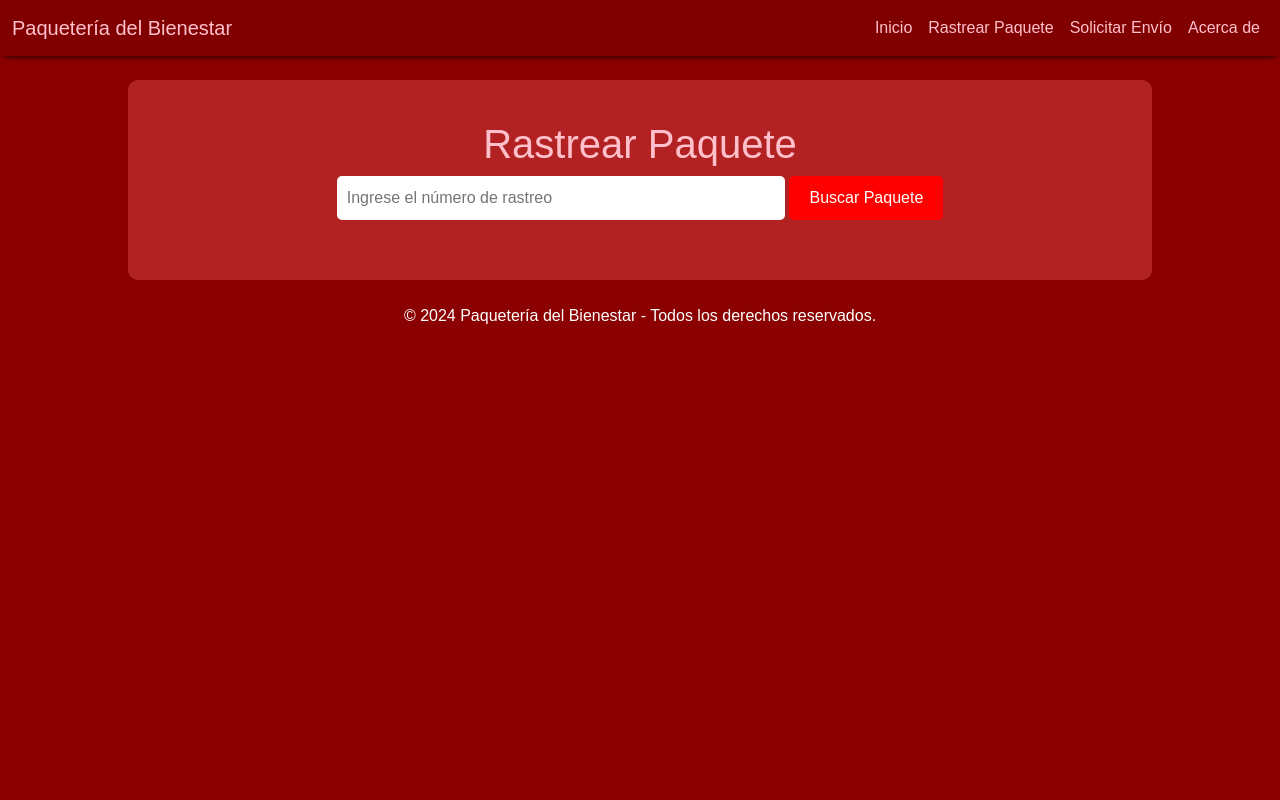
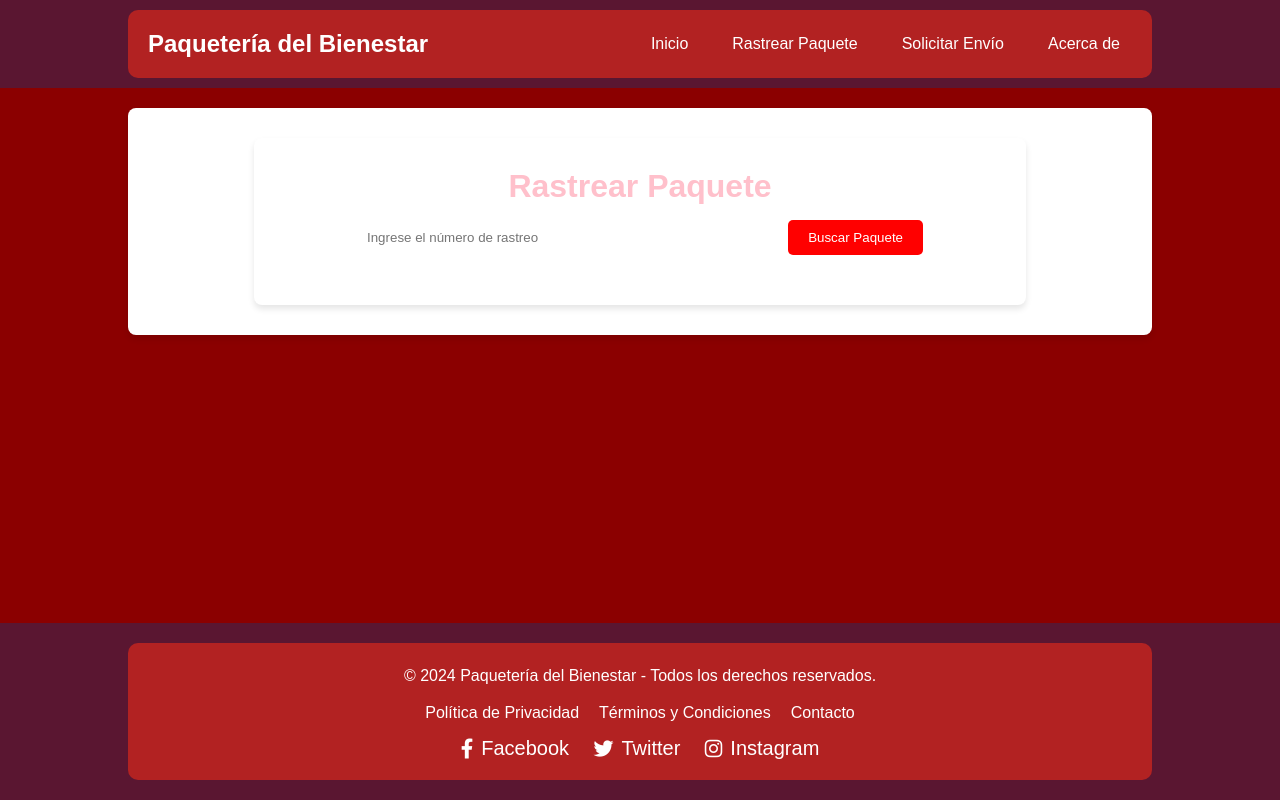
Before and after one commit to rayo-alcantar/Paqueteria_del_bienestar, a Django app: page /rastreo-paquete/ in a window 1280 px wide. Run offline with Django 3.2, Linux system fonts and the light colour scheme.

Commit message:
le damos diseño al base.html

```diff
--- a/static/css/styles.css
+++ b/static/css/styles.css
@@ -1,29 +1,267 @@
+/* Estilos Personalizados */
+
+/* Reset de márgenes y paddings */
+* {
+    margin: 0;
+    padding: 0;
+    box-sizing: border-box;
+}
+
+/* Tipografía */
 body {
     font-family: 'Montserrat', sans-serif;
-    background-color: #f8f9fa;
+    background-color: #F6F6F6; /* Fondo claro */
+    color: #333333;
+    display: flex;
+    flex-direction: column;
+    min-height: 100vh;
 }
 
-.navbar {
-    background-color: #800000; /* Guinda */
-    box-shadow: 0 4px 6px -4px #000;
+/* Wrapper para Flexbox */
+.wrapper {
+    display: flex;
+    flex-direction: column;
+    flex: 1;
 }
 
-.navbar-brand, .nav-link {
-    color: #FFC0CB !important; /* Rosa */
-    transition: color 0.3s ease;
+/* Contenedor General */
+.container {
+    width: 90%;
+    max-width: 1200px;
+    margin: 0 auto;
+    padding: 20px 0;
 }
 
-.nav-link:hover, .navbar-brand:hover {
-    color: #FFFFFF !important;
+/* Enlace para saltar al contenido principal */
+.skip-link {
+    position: absolute;
+    top: -40px;
+    left: 0;
+    background: #5A1631;
+    color: #FFFFFF;
+    padding: 8px 16px;
+    z-index: 100;
+    transition: top 0.3s;
 }
 
-.footer {
-    background-color: #800000; /* Guinda */
-    color: #FFC0CB;
-    padding: 10px 0;
-    box-shadow: 0 -4px 6px -4px #000;
+.skip-link:focus {
+    top: 0;
 }
 
-footer p {
-    margin: 0;
+/* Estilos del Header */
+header {
+    background-color: #5A1631; /* Fondo guinda */
+    color: #FFFFFF;
+    padding: 10px 0;
 }
+
+header .container {
+    display: flex;
+    align-items: center;
+    justify-content: space-between;
+}
+
+header .logo a {
+    text-decoration: none;
+    color: #FFFFFF;
+    font-size: 24px;
+    font-weight: bold;
+}
+
+header nav ul {
+    list-style: none;
+    display: flex;
+}
+
+header nav ul li {
+    margin-left: 20px;
+}
+
+header nav ul li a {
+    text-decoration: none;
+    color: #FFFFFF;
+    font-size: 16px;
+    transition: color 0.3s, background-color 0.3s;
+    padding: 8px 12px;
+    border-radius: 4px;
+}
+
+header nav ul li a:hover,
+header nav ul li a.active {
+    background-color: rgba(255, 255, 255, 0.2);
+    color: #FFD700; /* Dorado para resaltar */
+}
+
+/* Estilos del Contenido Principal */
+main {
+    flex: 1;
+    padding: 20px 0;
+}
+
+main .container {
+    background-color: #FFFFFF;
+    padding: 30px;
+    border-radius: 8px;
+    box-shadow: 0 4px 6px rgba(0,0,0,0.1);
+}
+
+h1, h2, h3, h4, h5, h6 {
+    color: #5A1631;
+    margin-bottom: 15px;
+}
+
+p {
+    line-height: 1.6;
+    margin-bottom: 15px;
+}
+
+/* Botones */
+.btn {
+    display: inline-block;
+    padding: 10px 20px;
+    background-color: #5A1631;
+    color: #FFFFFF;
+    text-decoration: none;
+    border-radius: 5px;
+    transition: background-color 0.3s;
+    font-weight: bold;
+}
+
+.btn:hover {
+    background-color: #7A2748;
+}
+
+/* Formularios */
+.form-horizontal {
+    width: 100%;
+}
+
+.form-group {
+    margin-bottom: 15px;
+    display: flex;
+    flex-direction: column;
+}
+
+.form-group label {
+    margin-bottom: 5px;
+    font-weight: bold;
+}
+
+.form-group input {
+    padding: 10px;
+    border: 1px solid #CCCCCC;
+    border-radius: 5px;
+    font-size: 16px;
+}
+
+.form-group button {
+    padding: 10px 20px;
+    background-color: #5A1631;
+    color: #FFFFFF;
+    border: none;
+    border-radius: 5px;
+    cursor: pointer;
+    transition: background-color 0.3s;
+    font-size: 16px;
+    font-weight: bold;
+}
+
+.form-group button:hover {
+    background-color: #7A2748;
+}
+
+/* Alertas */
+.alert {
+    padding: 15px;
+    border-radius: 5px;
+    margin-bottom: 20px;
+}
+
+.alert-success {
+    background-color: #d4edda;
+    color: #155724;
+}
+
+.alert-danger {
+    background-color: #f8d7da;
+    color: #721c24;
+}
+
+/* Estilos del Pie de Página */
+footer {
+    background-color: #5A1631; /* Fondo guinda */
+    color: #FFFFFF;
+    padding: 20px 0;
+}
+
+footer .container {
+    display: flex;
+    flex-direction: column;
+    align-items: center;
+    text-align: center;
+}
+
+footer .footer-links ul {
+    list-style: none;
+    display: flex;
+    margin-bottom: 15px;
+    flex-wrap: wrap;
+    justify-content: center;
+}
+
+footer .footer-links ul li {
+    margin: 0 10px;
+}
+
+footer .footer-links ul li a {
+    color: #FFFFFF;
+    text-decoration: none;
+    transition: text-decoration 0.3s;
+}
+
+footer .footer-links ul li a:hover {
+    text-decoration: underline;
+}
+
+footer .social-icons a {
+    color: #FFFFFF;
+    text-decoration: none;
+    margin: 0 10px;
+    display: inline-flex;
+    align-items: center;
+    transition: color 0.3s;
+    font-size: 20px;
+}
+
+footer .social-icons a:hover {
+    color: #FFD700; /* Dorado al pasar el mouse */
+}
+
+footer .social-icons i {
+    margin-right: 8px;
+}
+
+/* Responsividad */
+@media (max-width: 768px) {
+    header .container {
+        flex-direction: column;
+        align-items: flex-start;
+    }
+
+    header nav ul {
+        flex-direction: column;
+        width: 100%;
+    }
+
+    header nav ul li {
+        margin: 10px 0;
+    }
+
+    footer .footer-links ul {
+        flex-direction: column;
+    }
+
+    footer .footer-links ul li {
+        margin: 5px 0;
+    }
+}
--- a/templates/base.html
+++ b/templates/base.html
@@ -5,40 +5,56 @@
     <meta charset="UTF-8">
     <meta name="viewport" content="width=device-width, initial-scale=1.0">
     <title>{% block title %}Paquetería del Bienestar{% endblock %}</title>
-    <!-- Bootstrap CSS -->
-    <link href="https://cdn.jsdelivr.net/npm/bootstrap@5.3.0/dist/css/bootstrap.min.css" rel="stylesheet">
-    <!-- Fuente personalizada -->
-    <link href="https://fonts.googleapis.com/css2?family=Montserrat:wght@400;700&display=swap" rel="stylesheet">
-    <!-- Estilos personalizados -->
     <link rel="stylesheet" href="{% static 'css/styles.css' %}">
+    <!-- Font Awesome para iconos -->
+    <link rel="stylesheet" href="https://cdnjs.cloudflare.com/ajax/libs/font-awesome/6.0.0-beta3/css/all.min.css" integrity="sha512-Fo3rlrZj/k7ujTnH2N1o4I+gO3Zt45EHEuK4P+N9b9Uly+B6mYqwD/T1SSkkK5fX/1ymKw1eVXjYQ1Vn0x1ozA==" crossorigin="anonymous" referrerpolicy="no-referrer" />
 </head>
 <body>
-    <header>
-        <nav class="navbar navbar-expand-lg">
-            <div class="container-fluid">
-                <a class="navbar-brand" href="{% url 'index' %}">Paquetería del Bienestar</a>
-                <button class="navbar-toggler" type="button" data-bs-toggle="collapse" data-bs-target="#navbarNav"        aria-controls="navbarNav" aria-expanded="false" aria-label="Toggle navigation">
-                    <span class="navbar-toggler-icon" style="color: #FFC0CB;"></span>
-                </button>
-                <div class="collapse navbar-collapse" id="navbarNav">
-                    <ul class="navbar-nav ms-auto">
-                        <li class="nav-item"><a class="nav-link" href="{% url 'index' %}">Inicio</a></li>
-                        <li class="nav-item"><a class="nav-link" href="{% url 'rastreo_paquete' %}">Rastrear Paquete</a></li>
-                        <li class="nav-item"><a class="nav-link" href="{% url 'solicitar_envio' %}">Solicitar Envío</a></li>
-                        <li class="nav-item"><a class="nav-link" href="{% url 'acerca_de' %}">Acerca de</a></li>
+    <div class="wrapper">
+        <!-- Cabecera -->
+        <header>
+            <div class="container">
+                <a href="#principal" class="skip-link">Ir al contenido principal</a>
+                <div class="logo">
+                    <a href="{% url 'index' %}">Paquetería del Bienestar</a>
+                </div>
+                <nav>
+                    <ul>
+                        <li><a href="{% url 'index' %}">Inicio</a></li>
+                        <li><a href="{% url 'rastreo_paquete' %}">Rastrear Paquete</a></li>
+                        <li><a href="{% url 'solicitar_envio' %}">Solicitar Envío</a></li>
+                        <li><a href="{% url 'acerca_de' %}">Acerca de</a></li>
+                    </ul>
+                </nav>
+            </div>
+        </header>
+
+        <!-- Contenido Principal -->
+        <main>
+            <div class="container">
+                {% block content %}
+                {% endblock %}
+            </div>
+        </main>
+
+        <!-- Pie de Página -->
+        <footer>
+            <div class="container">
+                <p>© 2024 Paquetería del Bienestar - Todos los derechos reservados.</p>
+                <div class="footer-links">
+                    <ul>
+                        <li><a href="#">Política de Privacidad</a></li>
+                        <li><a href="#">Términos y Condiciones</a></li>
+                        <li><a href="#">Contacto</a></li>
                     </ul>
                 </div>
+                <div class="social-icons">
+                    <a href="#"><i class="fab fa-facebook-f"></i> Facebook</a>
+                    <a href="#"><i class="fab fa-twitter"></i> Twitter</a>
+                    <a href="#"><i class="fab fa-instagram"></i> Instagram</a>
+                </div>
             </div>
-        </nav>
-    </header>
-    <main class="container my-4">
-        {% block content %}
-        {% endblock %}
-    </main>
-    <footer class="text-center">
-        <p>© 2024 Paquetería del Bienestar - Todos los derechos reservados.</p>
-    </footer>
-    <!-- Bootstrap JS -->
-    <script src="https://cdn.jsdelivr.net/npm/bootstrap@5.3.0/dist/js/bootstrap.bundle.min.js"></script>
+        </footer>
+    </div>
 </body>
 </html>
```
